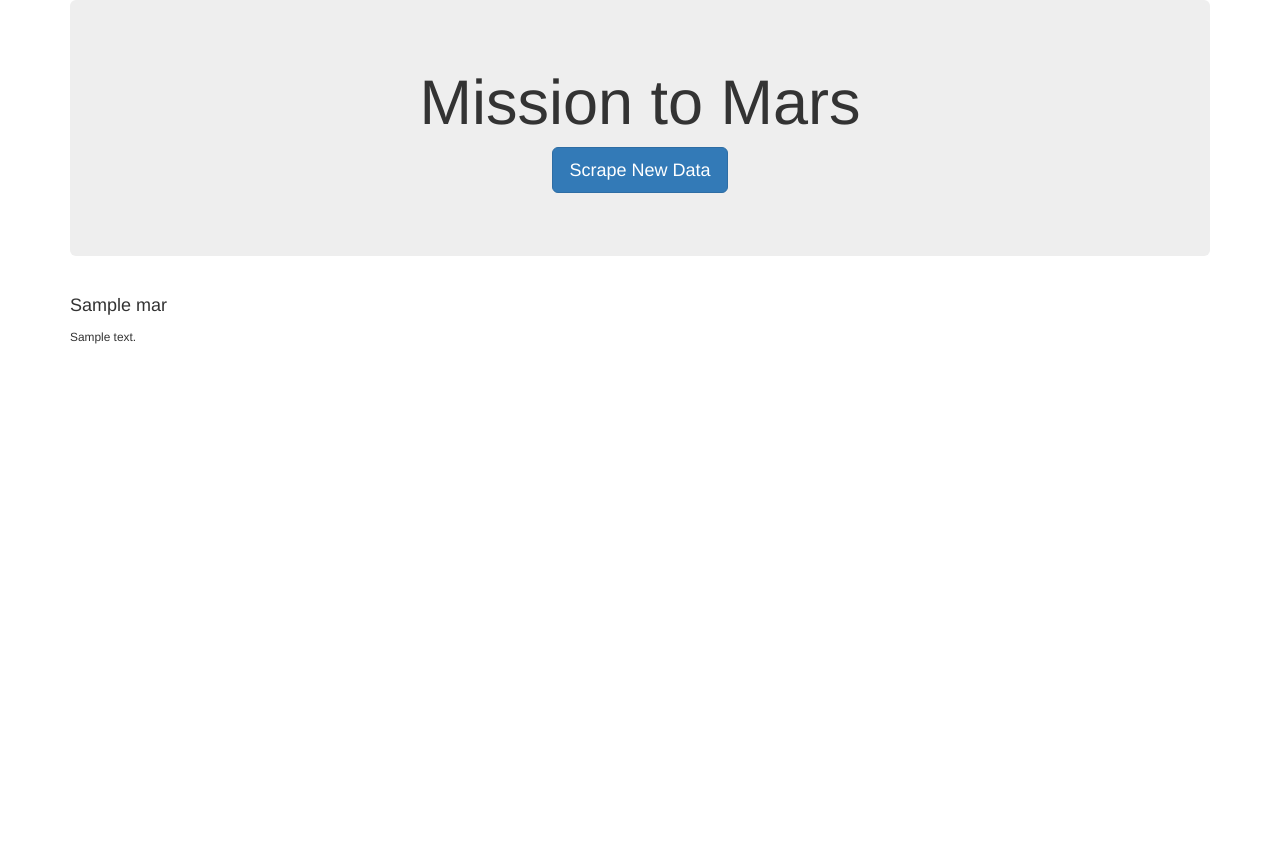
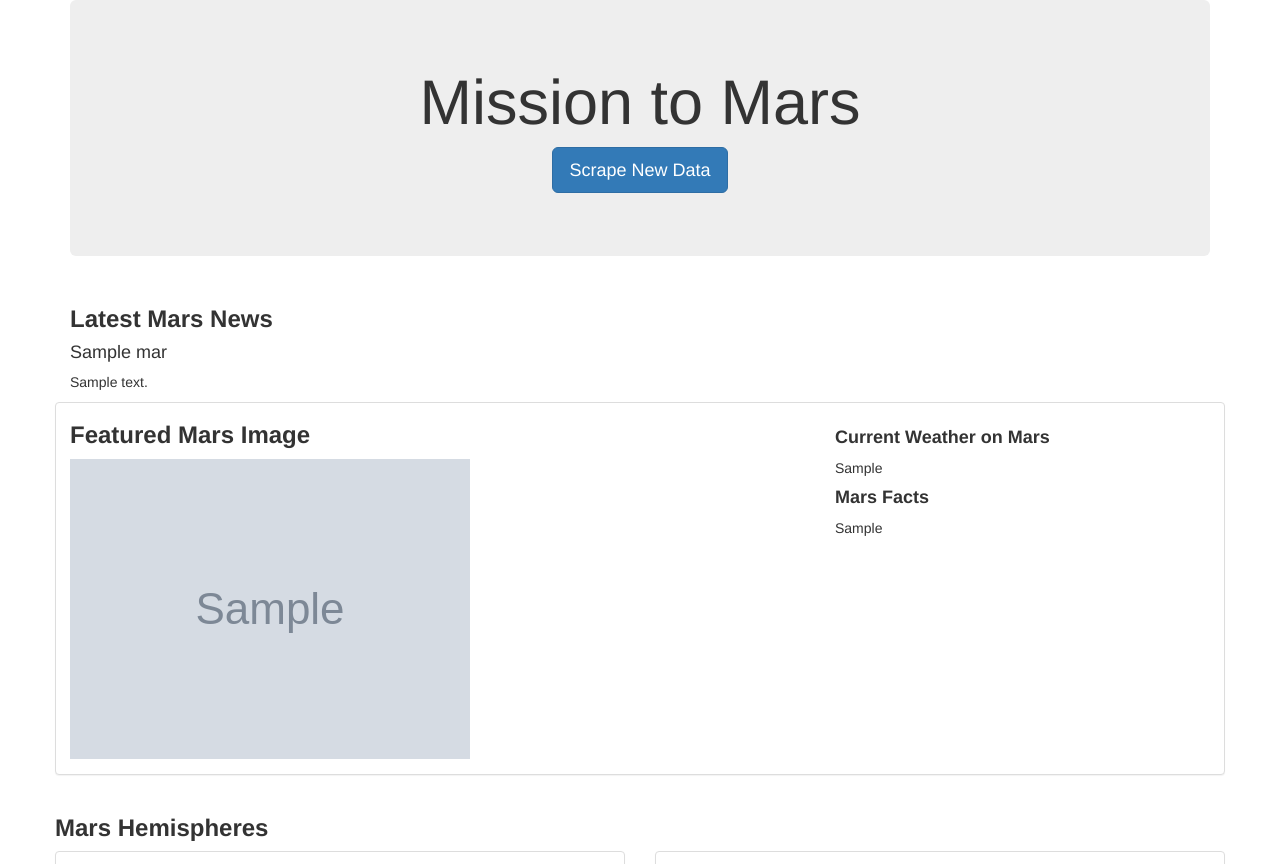
Before and after one commit to sjlapan/12_Web_Scraping_LaPan, a Flask app: page / in a window 1280 px wide. Shown: the top 864 px of the page. Before the commit the page ends 344 px from the top, so only its background shows below. Run offline with Flask 2, Linux system fonts and the light colour scheme; grey boxes marked "Sample" are stand-in pictures; a database or web service that is not in the repository returns one stand-in record (values such as "Sample title"); some libraries are stand-ins or nearby versions.

Commit message:
Oh god yes the code works! Just need to prepare the screenshot etc. for submission

```diff
--- a/templates/index.html
+++ b/templates/index.html
@@ -3,10 +3,13 @@
 
 <head>
   <meta charset="UTF-8">
-  <meta name="viewport" content="width=device-width, initial-scale=1.0">
-  <meta http-equiv="X-UA-Compatible" content="ie=edge">
+  <meta name="viewport"
+        content="width=device-width, initial-scale=1.0">
+  <meta http-equiv="X-UA-Compatible"
+        content="ie=edge">
   <title>Mars Data</title>
-  <link rel="stylesheet" href="https://maxcdn.bootstrapcdn.com/bootstrap/3.3.7/css/bootstrap.min.css">
+  <link rel="stylesheet"
+        href="https://maxcdn.bootstrapcdn.com/bootstrap/3.3.7/css/bootstrap.min.css">
 </head>
 
 <body>
@@ -14,14 +17,77 @@
 
     <div class="jumbotron text-center">
       <h1>Mission to Mars</h1>
-      <p><a class="btn btn-primary btn-lg" href="/scrape" role="button">Scrape New Data</a></p>
+      <p><a class="btn btn-primary btn-lg"
+           href="/scrape"
+           role="button">Scrape New Data</a></p>
     </div>
 
     <!-- NASA Info -->
-    <div class="row" id="NASA_Info">
+    <div class="row"
+         id="NASA_Info">
       <div class="col-md-12">
+        <h3 class="heading"><b>Latest Mars News</b></h3>
         <h4 class="heading">{{mars_data.NASA_article_title}}</h4>
-        <small>{{mars_data.NASA_article_text}}</small>
+        <p>{{mars_data.NASA_article_text}}</p>
+      </div>
+    </div>
+    <div class="row">
+      <div class="col-md-8">
+        <h3 class="heading"><b>Featured Mars Image</b></h3>
+        <img src="{{mars_data.jpl_image_url}}" />
+      </div>
+      <div class="panel panel-default">
+        <div class="panel-body">
+          <h4 class="heading"><b>Current Weather on Mars</b></h4>
+          {{mars_data.Mars_weather_tweet}}
+          <h4 class="heading"><b>Mars Facts</b></h4>
+          <table class="table-sm">{{mars_data.facts_table_html|safe}}</table>
+        </div>
+      </div>
+      <div class="row">
+        <div class="col-md-12">
+          <h3 class="heading"><b>Mars Hemispheres</b></h3>
+        </div>
+      </div>
+      <div class="row">
+        <div class="col-md-6">
+          <div class="panel panel-default">
+            <div class="panel-body">
+              <img class="img-responsive"
+                   src="{{mars_data.full_cerberus_url}}" />
+                  <h4 class="heading">Cerberus Hemisphere Enhanced</h4>
+                  </div>
+          </div>
+        </div>
+        <div class="col-md-6">
+          <div class="panel panel-default">
+            <div class="panel-body">
+              <img class="img-responsive"
+                   src="{{mars_data.full_schiaparelli_url}}" />
+                   <h4 class="heading">Schiaparelli Hemisphere Enhanced</h4>
+            </div>
+          </div>
+        </div>
+      </div>
+      <div class="row">
+        <div class="col-md-6">
+          <div class="panel panel-default">
+            <div class="panel-body">
+              <img class="img-responsive"
+                   src="{{mars_data.full_syrtis_url}}" />
+                   <h4 class="heading">Syrtis Hemisphere Enhanced</h4>
+            </div>
+          </div>
+        </div>
+        <div class="col-md-6">
+          <div class="panel panel-default">
+            <div class="panel-body">
+              <img class="img-responsive"
+                   src="{{mars_data.full_valles_url}}" />
+                   <h4 class="heading">Valles Marineris Hemisphere Enhanced</h4>
+            </div>
+          </div>
+        </div>
       </div>
     </div>
 
```
